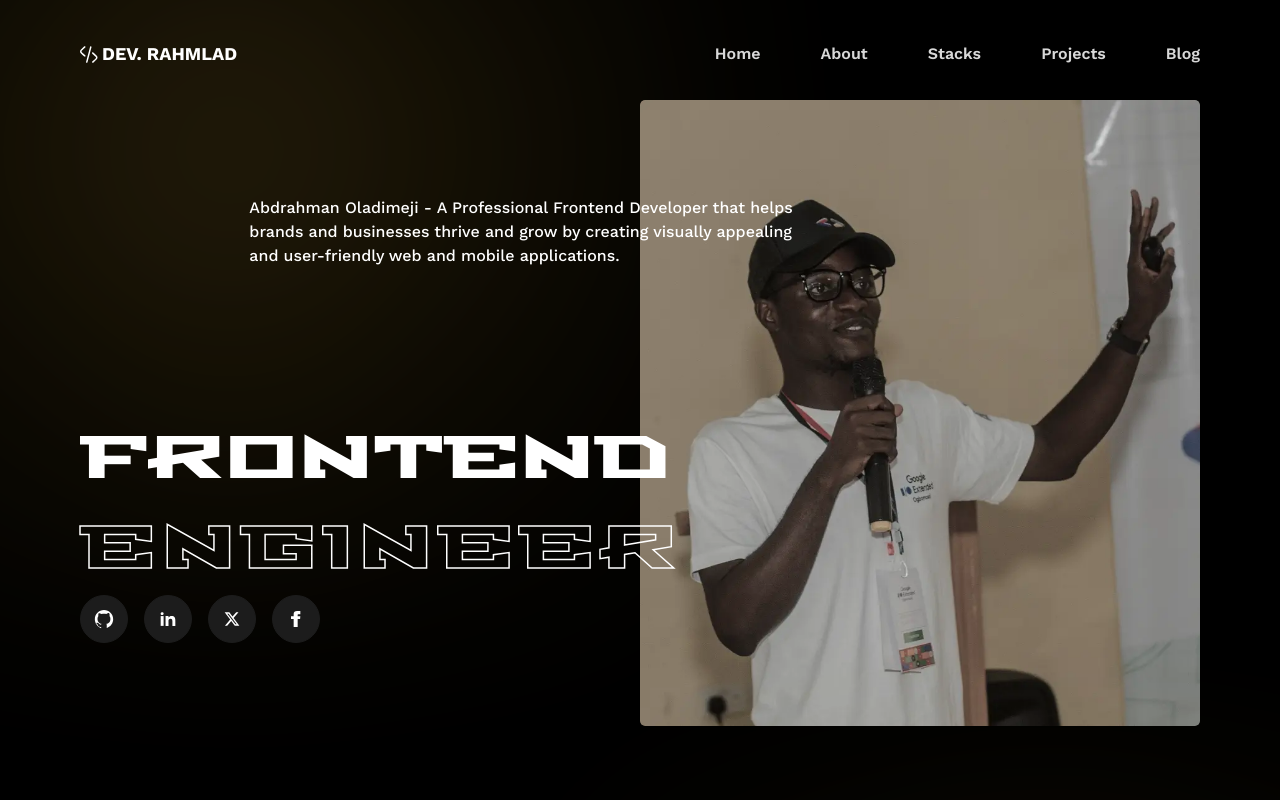
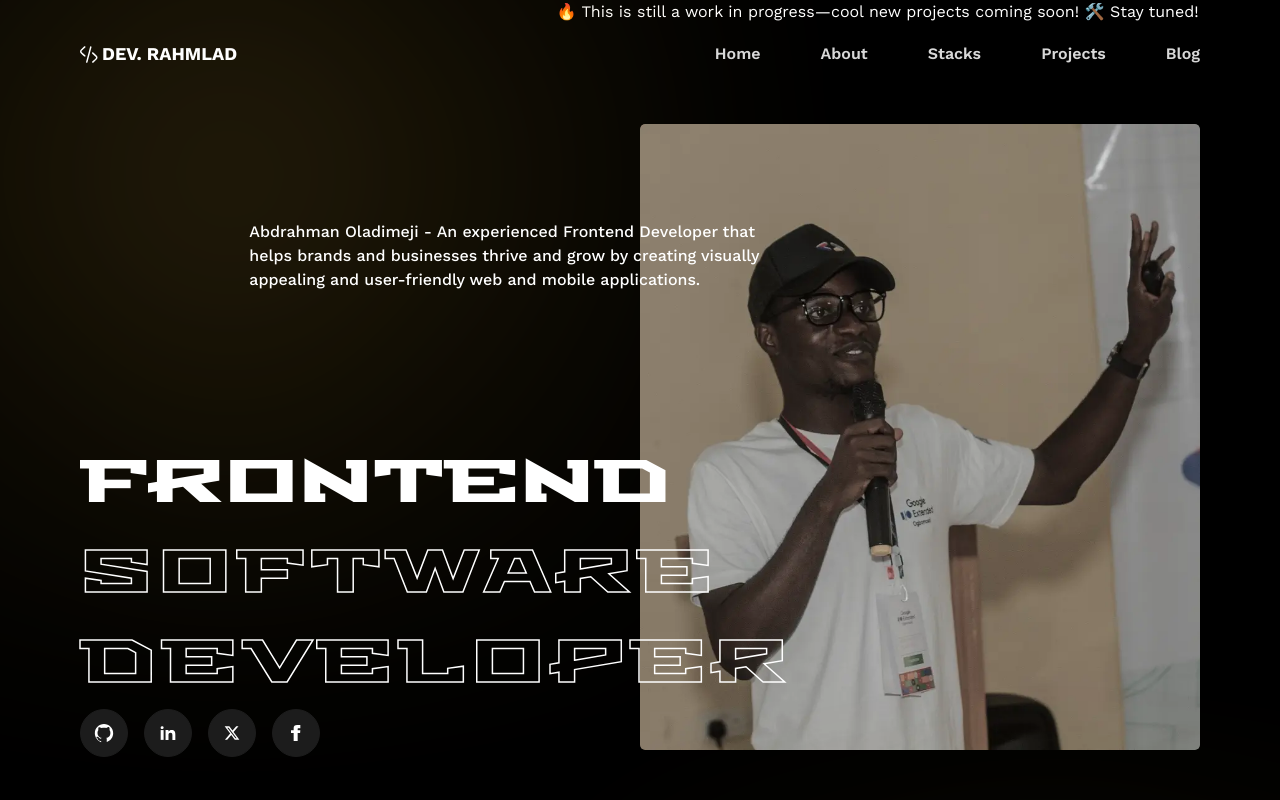
Before and after one commit to rahmlad-aramide/my-portfolio, a Next.js app: page / in a window 1280 px wide. Shown: the top 800 px of the page. Built offline with nearby package versions, Linux system fonts and the light colour scheme.

Commit message:
update: added coming-soon announcement ✨

```diff
--- a/app/globals.css
+++ b/app/globals.css
@@ -116,3 +116,21 @@ nav a:hover::after, nav a:active::after {
   height: fit-content;
   max-height: 80px;
 }
+
+.scrolling-text {
+  white-space: nowrap;
+  overflow: hidden;
+  display: block;
+  width: 100%;
+}
+
+.scrolling-text span {
+  display: inline-block;
+  padding-left: 100%;
+  animation: scroll-text 10s linear infinite;
+}
+
+@keyframes scroll-text {
+  from { transform: translateX(100%); }
+  to { transform: translateX(-100%); }
+}
--- a/app/page.tsx
+++ b/app/page.tsx
@@ -7,6 +7,9 @@ import { Projects } from "@/app/ui/sections/projects";
 export default function Home() {
   return (
     <>
+      <p className="scrolling-text">
+        <span>🔥 This is still a work in progress—cool new projects coming soon! 🛠️ Stay tuned! 🚀</span>
+      </p>
       <Hero />
       <SectionDivider heading="About" />
       <About />
--- a/app/ui/sections/hero.tsx
+++ b/app/ui/sections/hero.tsx
@@ -17,7 +17,7 @@ export const Hero = () => {
     <section id="home" className="flex flex-col-reverse md:flex-row justify-between pt-24 py-10 md:py-[100px] pattern-before">
       <div className="flex flex-col md:flex-col md:basis-[60%] md:max-w-[60%] md:overflow-visible relative">
         <h1 className="order-2 md:order-1 md:max-w-[45ch] lg:max-w-[55ch] md:-mr-[162px] md:ml-auto mt-5 mb-4 md:mt-12 lg:mt-24 md:mb-20 xl:mb-[147px] font-medium z-20 relative">
-          Abdrahman Oladimeji - A Professional Frontend Developer that helps
+          Abdrahman Oladimeji - An experienced Frontend Developer that helps
           brands and businesses thrive and grow by creating visually appealing
           and user-friendly web and mobile applications.
         </h1>
@@ -26,7 +26,8 @@ export const Hero = () => {
             className={`${stalinistOne.className} uppercase md:-mr-[162px] md:ml-auto clamped-h2 z-20 relative`}
             >
             <h2>Frontend</h2>
-            <h2 className={`stalinist-outline`}>Engineer</h2>
+            <h2 className={`stalinist-outline`}>Software</h2>
+            <h2 className={`stalinist-outline`}>Developer</h2>
             </hgroup>
         </div>
         <div className="order-3 flex gap-4">
```
